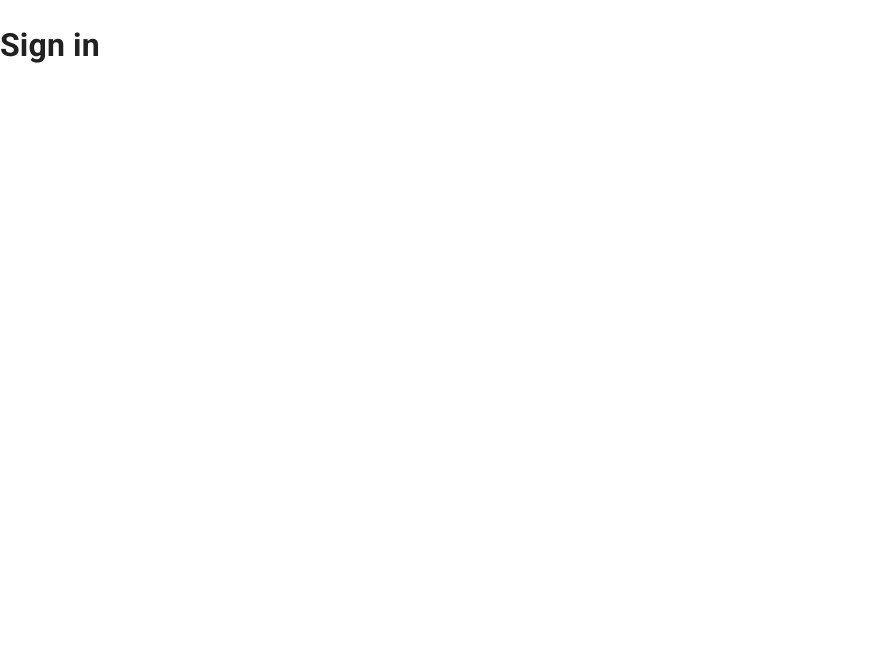
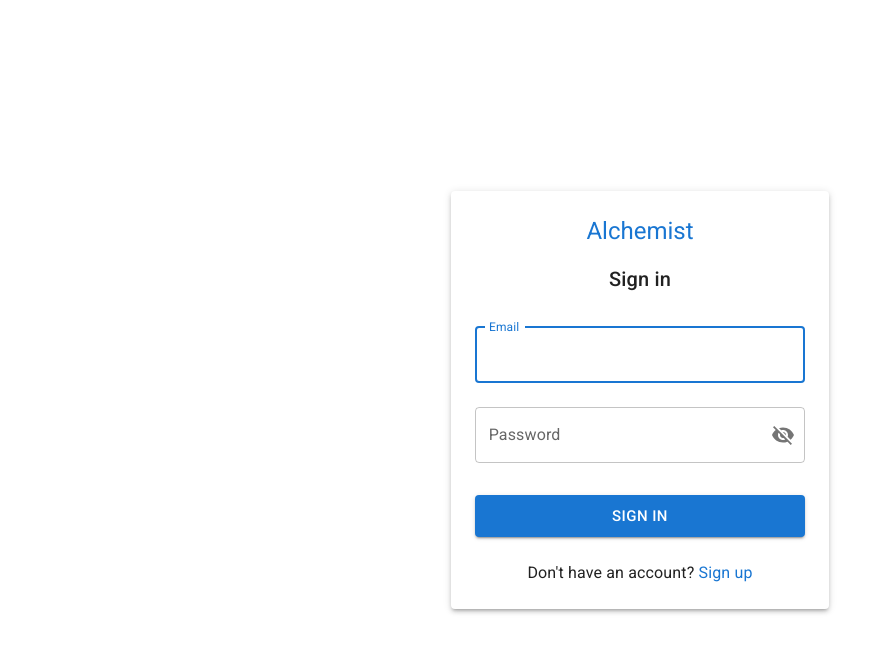
Before and after one commit to coding-shenanigans/alchemist-web, a React (Vite) app: page /signin in a window 1280 px wide. Shown: the top 652 px of the page, without its empty margins (0-893 px from the left). Built offline with nearby package versions, Linux system fonts and the light colour scheme.

Commit message:
Add sign in form and zustand for state management (#4)

```diff
--- a/package.json
+++ b/package.json
@@ -15,9 +15,11 @@
     "@fontsource/roboto": "^5.2.9",
     "@mui/icons-material": "^7.3.8",
     "@mui/material": "^7.3.8",
+    "formik": "^2.4.9",
     "react": "^19.2.0",
     "react-dom": "^19.2.0",
-    "react-router": "^7.13.0"
+    "react-router": "^7.13.0",
+    "zustand": "^5.0.11"
   },
   "devDependencies": {
     "@eslint/js": "^9.39.1",
--- a/src/components/header/sign-in/SignIn.tsx
+++ /dev/null
@@ -1,3 +0,0 @@
-export default function SignIn() {
-  return <h1>Sign in</h1>;
-}
--- /dev/null
+++ b/src/components/sign-in/SignIn.tsx
@@ -0,0 +1,35 @@
+import { Grid, Link, Paper, Typography } from "@mui/material";
+import { Link as RouterLink } from "react-router";
+import SigninForm from "./SigninForm";
+
+export default function SignIn() {
+  return (
+    <Grid
+      container
+      justifyContent="center"
+      alignItems="center"
+      sx={{ minHeight: "100vh" }}
+    >
+      <Grid size={{ xs: 12, sm: 8, md: 5, lg: 4, xl: 3 }}>
+        <Paper elevation={3} sx={{ p: 3, m: 3, textAlign: "center" }}>
+          <Typography variant="h5" mb={2}>
+            <Link underline="none" component={RouterLink} to="/">
+              {/* TODO: fetch app name from constants */}
+              Alchemist
+            </Link>
+          </Typography>
+          <Typography variant="h6" mb={2}>
+            Sign in
+          </Typography>
+          <SigninForm />
+          <Typography mt={3}>
+            Don't have an account?{" "}
+            <Link underline="hover" component={RouterLink} to="/signup">
+              Sign up
+            </Link>
+          </Typography>
+        </Paper>
+      </Grid>
+    </Grid>
+  );
+}
--- /dev/null
+++ b/src/components/sign-in/SigninForm.tsx
@@ -0,0 +1,106 @@
+import { Visibility, VisibilityOff } from "@mui/icons-material";
+import {
+  Alert,
+  Button,
+  IconButton,
+  InputAdornment,
+  TextField,
+} from "@mui/material";
+import { useFormik } from "formik";
+
+interface SigninFormValues {
+  email: string;
+  password: string;
+  showPassword: boolean;
+  errorMessage: string;
+}
+
+export default function SigninForm() {
+  const formik = useFormik({
+    initialValues: {
+      email: "",
+      password: "",
+      showPassword: false,
+      errorMessage: "",
+    },
+    onSubmit: async (values: SigninFormValues) => {
+      console.log(values);
+
+      // TODO: Implement logic to handle a sign in request.
+    },
+  });
+
+  return (
+    <form onSubmit={formik.handleSubmit}>
+      {formik.values.errorMessage && (
+        <Alert
+          variant="filled"
+          severity="error"
+          sx={{ mb: 1 }}
+          onClose={() => {
+            formik.setFieldValue("errorMessage", "");
+          }}
+        >
+          {formik.values.errorMessage}
+        </Alert>
+      )}
+      <TextField
+        autoFocus
+        fullWidth
+        id="email"
+        name="email"
+        label="Email"
+        margin="normal"
+        autoComplete="email"
+        value={formik.values.email}
+        onChange={formik.handleChange}
+      />
+      <TextField
+        fullWidth
+        id="password"
+        name="password"
+        label="Password"
+        margin="normal"
+        autoComplete="new-password"
+        type={formik.values.showPassword ? "text" : "password"}
+        value={formik.values.password}
+        onChange={formik.handleChange}
+        slotProps={{
+          input: {
+            endAdornment: (
+              <InputAdornment position="end">
+                <IconButton
+                  onClick={() =>
+                    formik.setFieldValue(
+                      "showPassword",
+                      !formik.values.showPassword,
+                    )
+                  }
+                  onMouseDown={(e) => e.preventDefault()}
+                  edge="end"
+                >
+                  {formik.values.showPassword ? (
+                    <Visibility />
+                  ) : (
+                    <VisibilityOff />
+                  )}
+                </IconButton>
+              </InputAdornment>
+            ),
+          },
+        }}
+      />
+      <Button
+        fullWidth
+        variant="contained"
+        size="large"
+        type="submit"
+        loading={formik.isSubmitting}
+        loadingPosition="end"
+        sx={{ mt: 3 }}
+      >
+        Sign in
+      </Button>
+    </form>
+  );
+}
--- a/src/router.tsx
+++ b/src/router.tsx
@@ -1,7 +1,7 @@
 import { createBrowserRouter } from "react-router";
 import RootLayout from "./components/RootLayout";
 import AppLayout from "./components/AppLayout";
-import SignIn from "./components/header/sign-in/SignIn";
+import SignIn from "./components/sign-in/SignIn";
 import SignUp from "./components/sign-up/SignUp";
 import Home from "./components/home/Home";
 
```
Also changed, not shown: src/zustand/store.ts (added, +13 -0 lines), src/zustand/user-session-slice.ts (added, +21 -0 lines), 1 other file (tests, documents, lock files or other folders).
